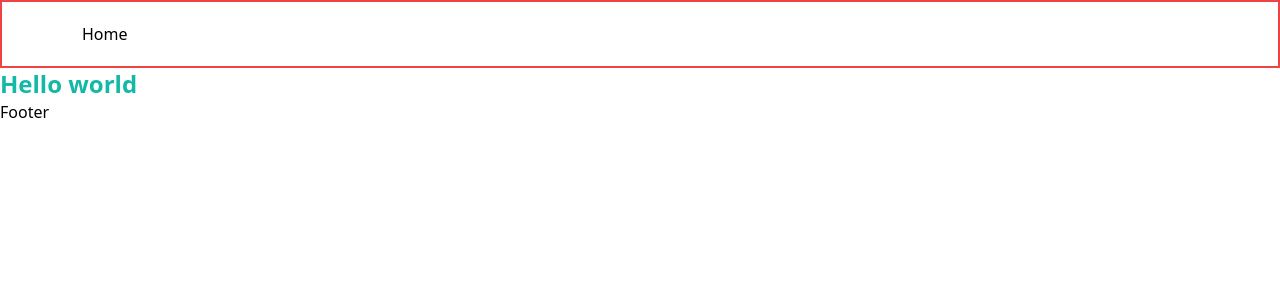
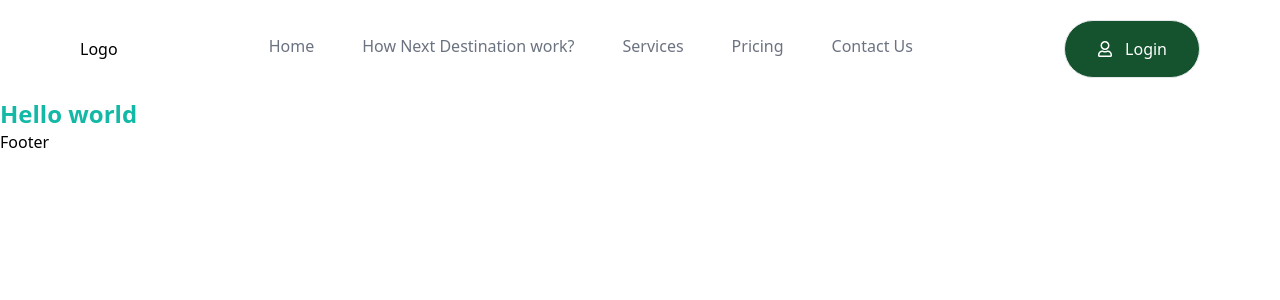
Before and after one commit to GeorgeOprea1/next-destination, a Next.js app in the folder next-destination/: page / in a window 1280 px wide. Shown: the top 300 px of the page. Built offline with nearby package versions, Linux system fonts and the light colour scheme.

Commit message:
added nav links and login btn

```diff
--- a/next-destination/components/Navbar.tsx
+++ b/next-destination/components/Navbar.tsx
@@ -1,11 +1,54 @@
 import Link from "next/link";
-
+import { FaRegUser } from "react-icons/fa";
 const Navbar = () => {
   return (
-    <nav className="border-2 border-red-500 flex items-center justify-between mx-auto max-w-[1440px] px-6 lg:px-20 3xl:px-0 relative z-30 py-5">
-      <Link href="/">Home</Link>{" "}
-      {/* here I need a logo image instead of the text
-       */}
+    <nav className="flex items-center justify-between mx-auto max-w-[1440px] px-6 lg:px-20 3xl:px-0 relative z-30 py-5">
+      <Link href="/">
+        <h1>Logo</h1>
+        {/* here I need a logo image instead of the text
+         */}
+      </Link>{" "}
+      <ul className="hidden h-full gap-12 lg:flex">
+        <Link
+          href="/"
+          className="text-[16px] font-[400] text-gray-500 flex items-center justify-center cursor-pointer pb-1.5 transition-all hover:font-bold"
+        >
+          Home
+        </Link>
+        <Link
+          href="/"
+          className="text-[16px] font-[400] text-gray-500 flex items-center justify-center cursor-pointer pb-1.5 transition-all hover:font-bold"
+        >
+          How Next Destination work?
+        </Link>
+        <Link
+          href="/"
+          className="text-[16px] font-[400] text-gray-500 flex items-center justify-center cursor-pointer pb-1.5 transition-all hover:font-bold"
+        >
+          Services
+        </Link>
+        <Link
+          href="/"
+          className="text-[16px] font-[400] text-gray-500 flex items-center justify-center cursor-pointer pb-1.5 transition-all hover:font-bold"
+        >
+          Pricing
+        </Link>
+        <Link
+          href="/"
+          className="text-[16px] font-[400] text-gray-500 flex items-center justify-center cursor-pointer pb-1.5 transition-all hover:font-bold"
+        >
+          Contact Us
+        </Link>
+      </ul>
+      <div className="lg:flex items-center justify-center hidden">
+        <button
+          type="button"
+          className="flex justify-center items-center gap-3 rounded-full border bg-green-900 px-8 py-4 text-white transition-all hover:bg-black"
+        >
+          {" "}
+          <FaRegUser /> <span>Login</span>
+        </button>
+      </div>
     </nav>
   );
 };
```
Also changed, not shown: next-destination/package.json (+4 -3 lines), 1 other file (tests, documents, lock files or other folders).
